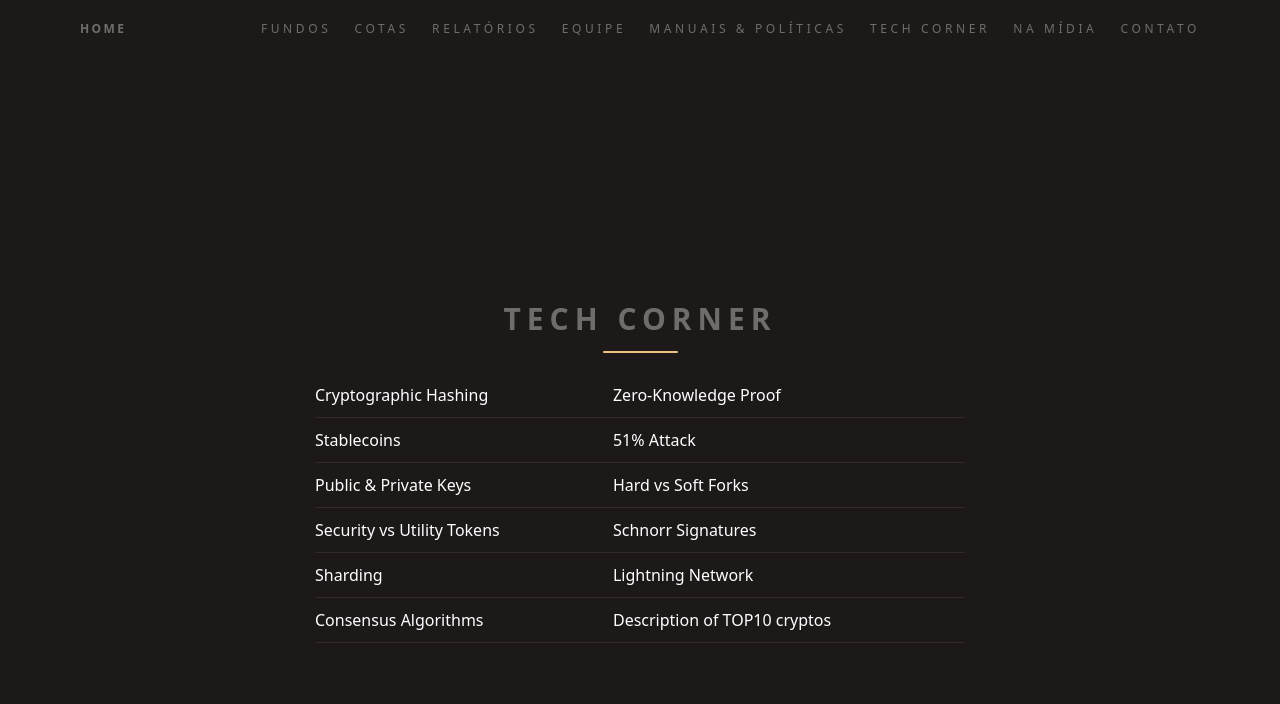
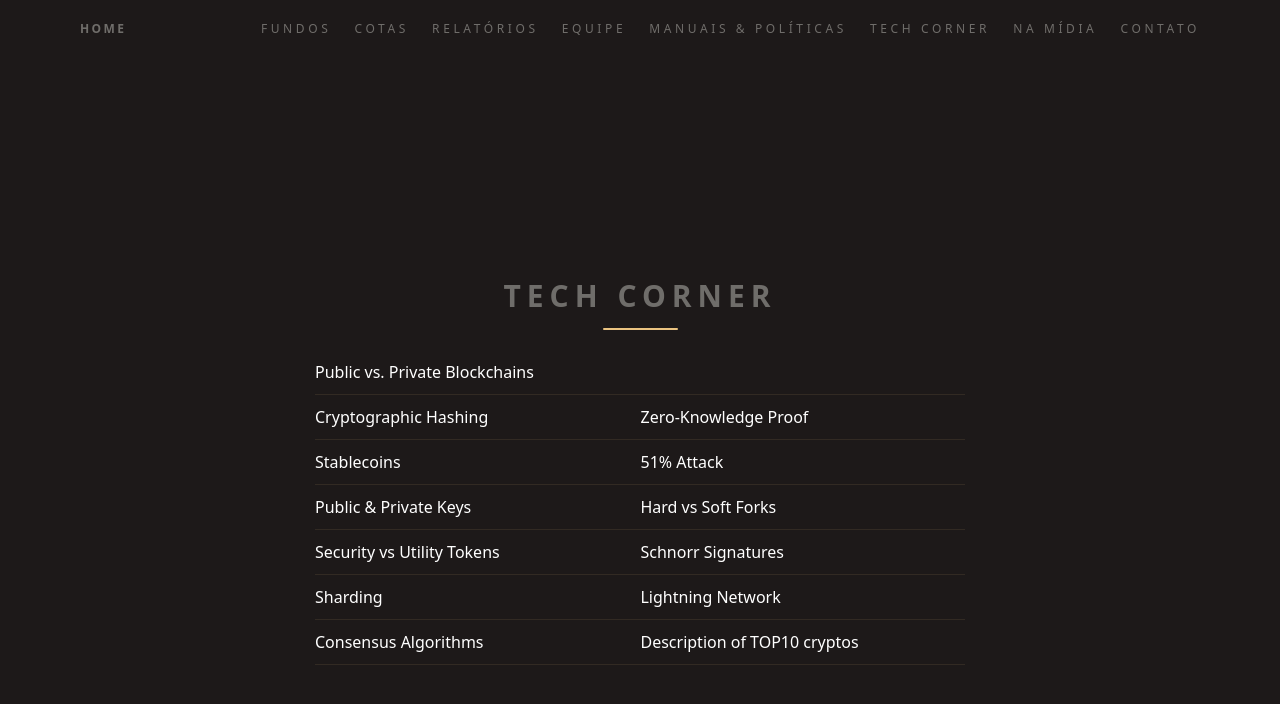
Before and after one commit to ateliedetemas/blpcrypto, a Jekyll site: the page built from tech-corner.md, in a window 1280 px wide. Shown: the top 704 px of the page. Built offline with Jekyll 4.4.1, drawn with Linux system fonts in a browser that asks for light colours.

Commit message:
New files for March '19 content update.

```diff
--- a/tech-corner.md
+++ b/tech-corner.md
@@ -4,6 +4,7 @@ layout: page
 title: Tech Corner
 ---
 
+[Public vs. Private Blockchains]({{ "/assets/documents/tech-corner/2019/03.pdf" | absolute_url }}) |
 [Cryptographic Hashing]({{ "/assets/documents/tech-corner/2019/01.pdf" | absolute_url }}) | [Zero-Knowledge Proof]({{ "/assets/documents/tech-corner/2019/02.pdf" | absolute_url }})
 [Stablecoins]({{ "/assets/documents/tech-corner/2018/12.pdf" | absolute_url }}) | [51% Attack]({{ '/assets/documents/tech-corner/2018/11.pdf' | absolute_url }})
 [Public & Private Keys]({{ '/assets/documents/tech-corner/2018/10.pdf' | absolute_url }})  | [Hard vs Soft Forks]({{ '/assets/documents/tech-corner/2018/09.pdf' | absolute_url }})
```
Also changed, not shown: relatorios.md (+1 -0 lines), 4 other files.
